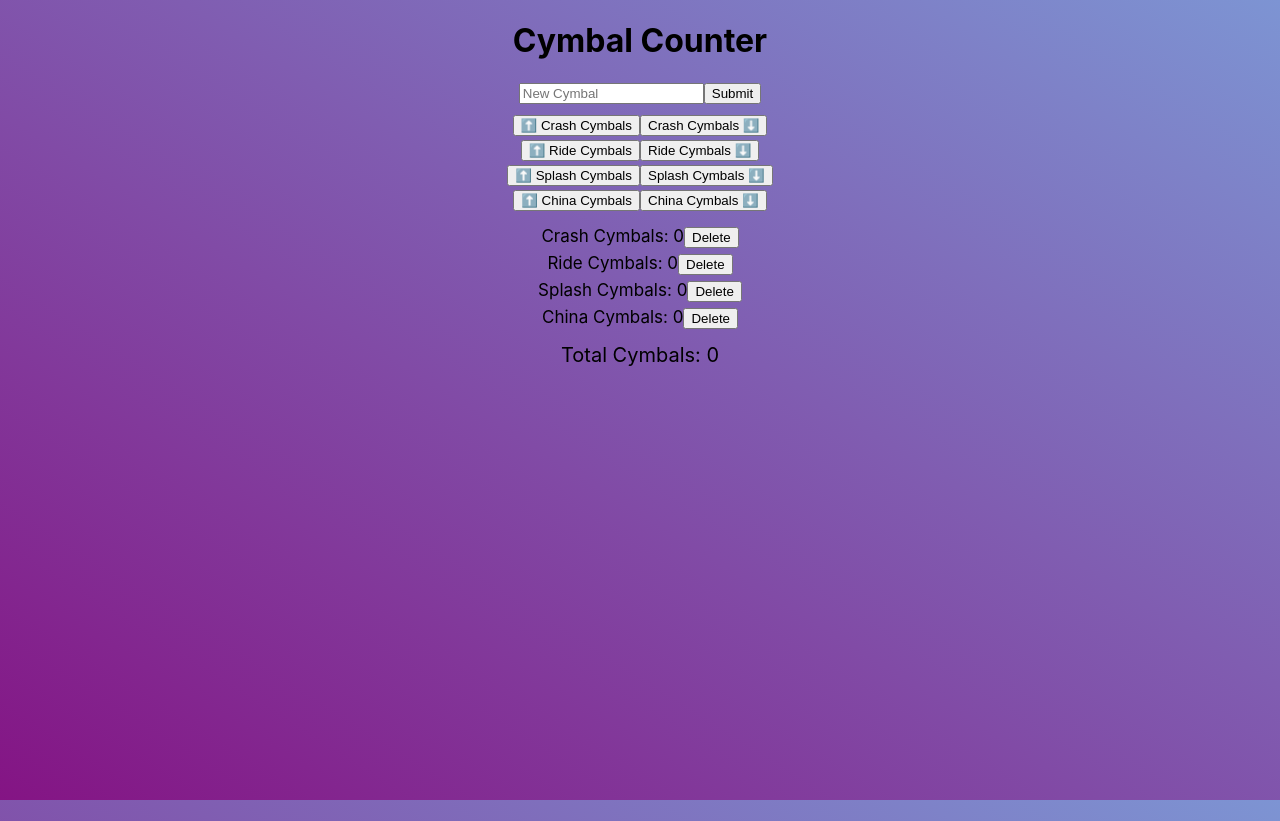
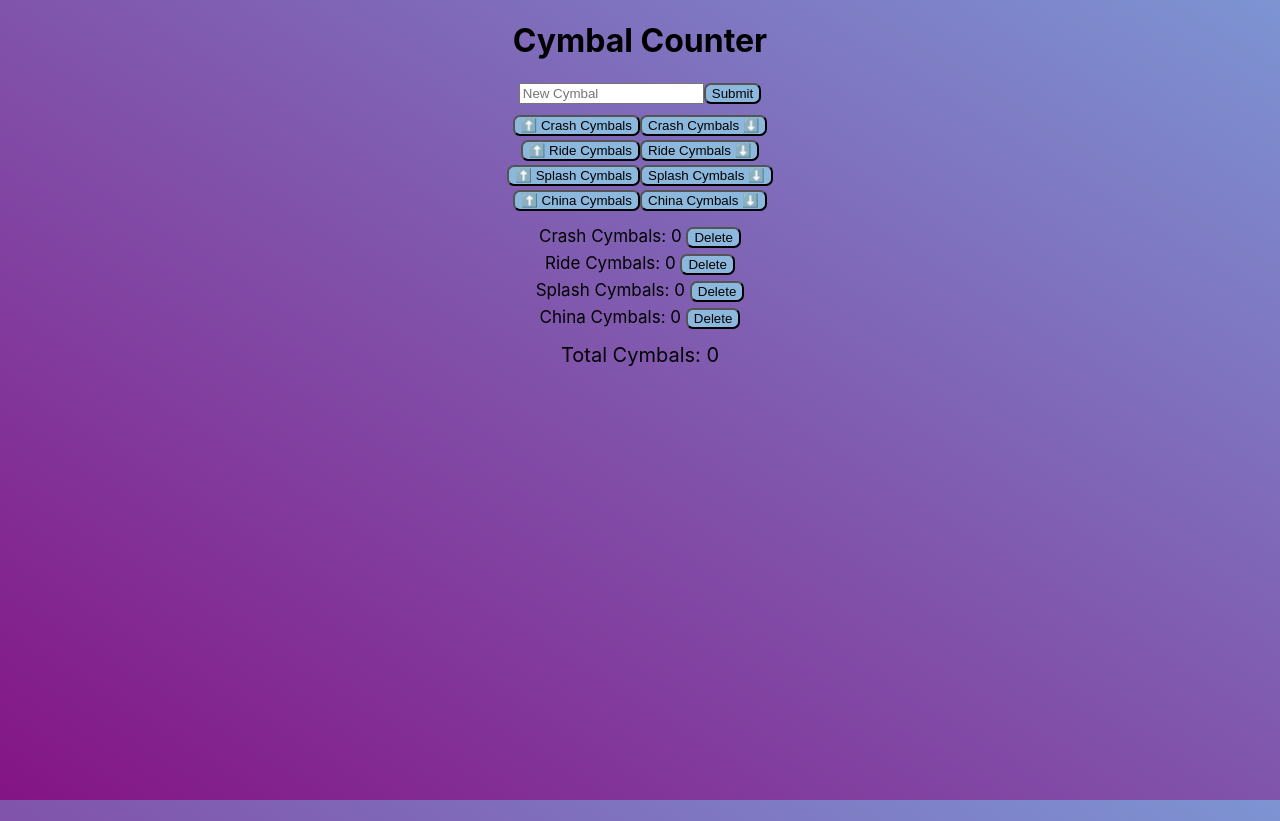
Before and after one commit to sarahcode2112/drum-equipment-counter, a React (Create React App) app: page / in a window 1280 px wide. Built offline with nearby package versions, Linux system fonts and the light colour scheme.

Commit message:
button styles round corners and light blue background color

```diff
--- a/src/App.css
+++ b/src/App.css
@@ -8,6 +8,11 @@ html, body {
 body {
   background: linear-gradient(to bottom left, rgb(125, 148, 211), rgb(132, 20, 132));
   background-attachment: fixed;
+}
+
+button {
+  border-radius: 7px;
+  background-color: rgb(141, 184, 222);
 }
 
 .newCymbalForm {
--- a/src/App.tsx
+++ b/src/App.tsx
@@ -69,7 +69,7 @@ function App() {
         {Object.entries(cymbalCounts).map(([key, value]) => {
           return (
             <div className="equipmentCountRow" key={key}>
-              {key}: {cymbalCounts[key as CymbalCountsKey]}
+              {key}: {cymbalCounts[key as CymbalCountsKey] + ' '}
 
               <button onClick={() => {deleteCymbals(key)}}>Delete</button>
             </div>
```
